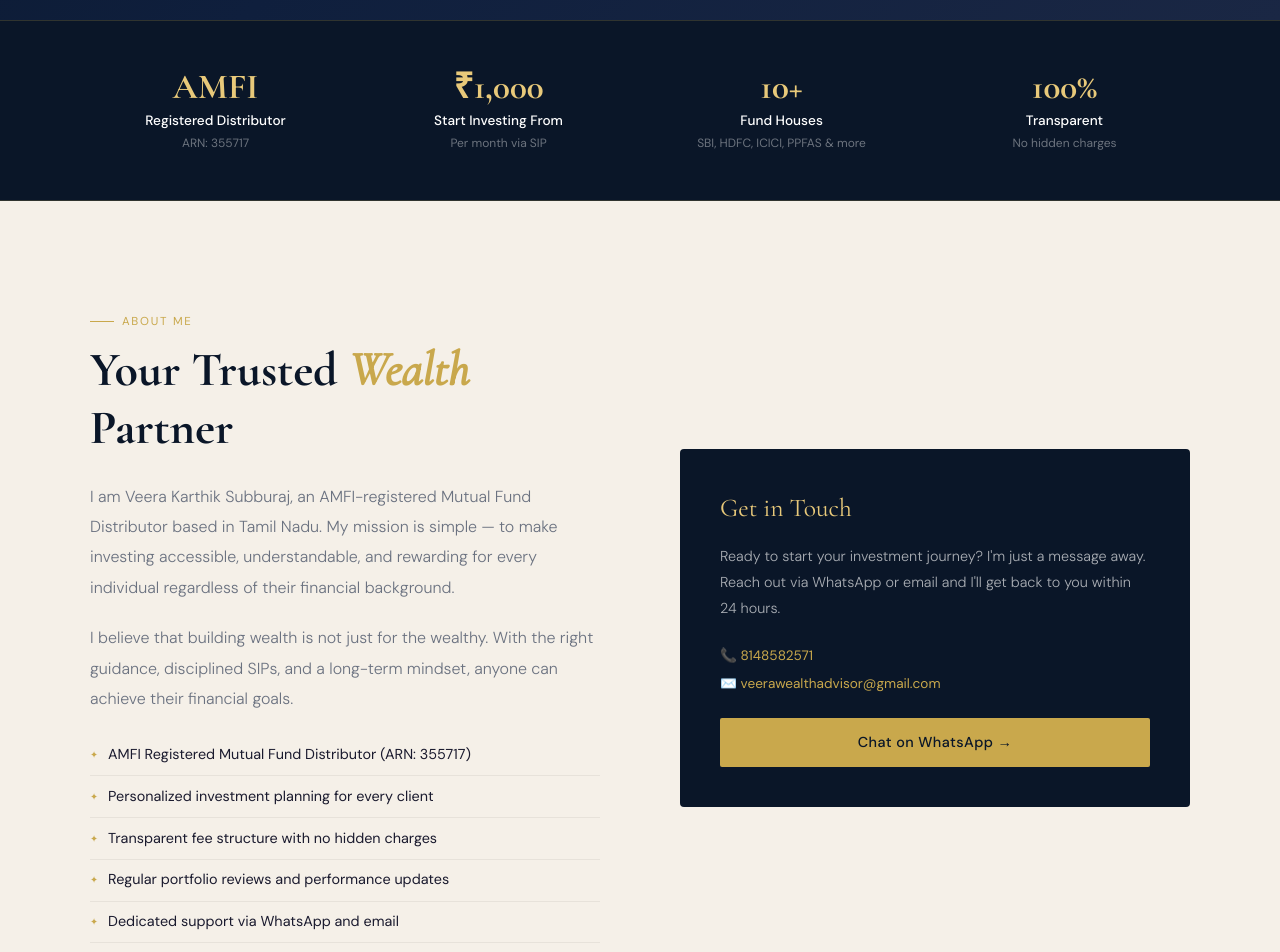
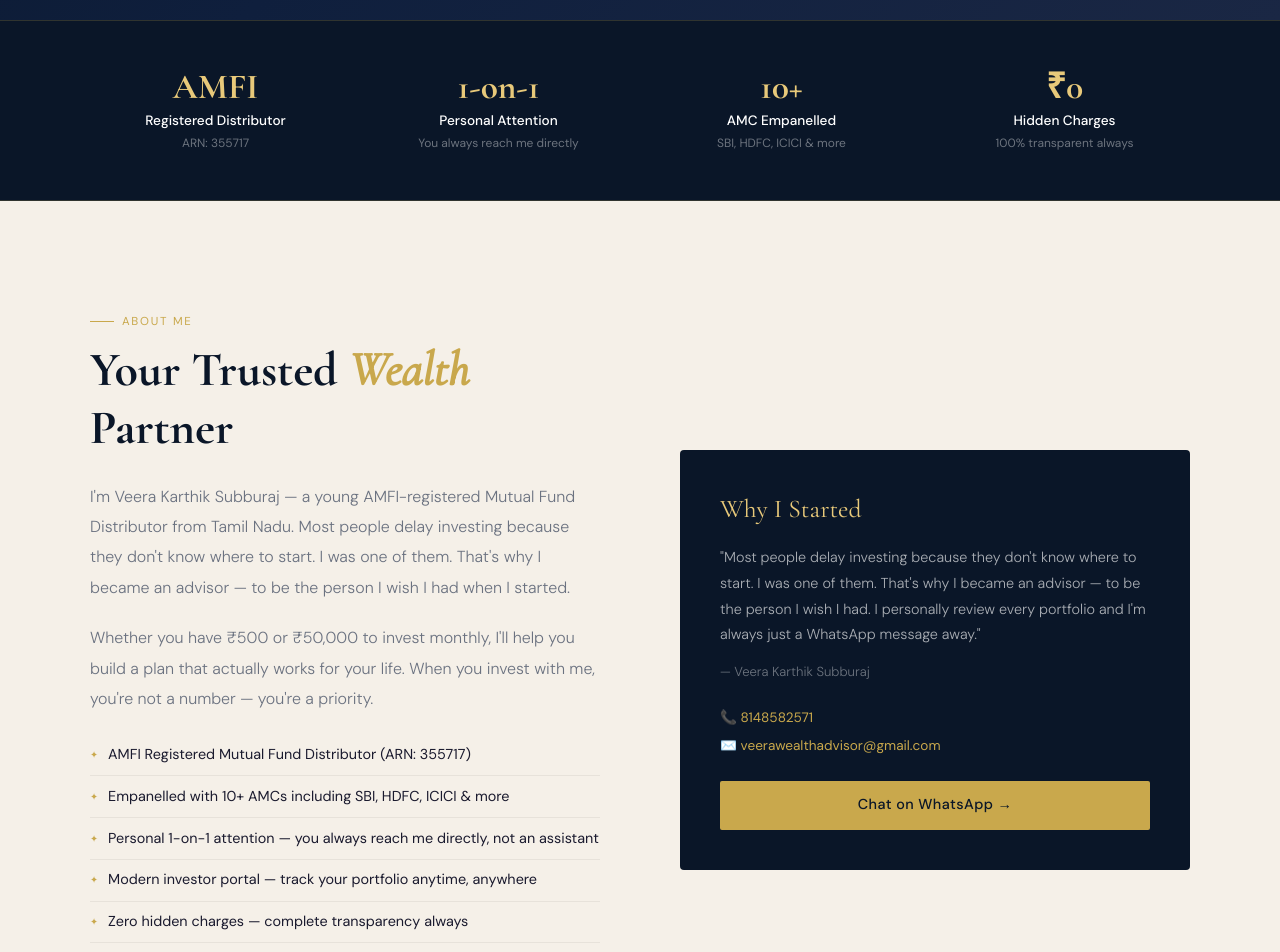
Before and after one commit to veerawealthadvisor/mf-portal, a Next.js app: page / in a window 1280 px wide. Shown: the part 780-1732 px from the top of the page. Built offline with nearby package versions, Linux system fonts and the light colour scheme; no server answers.

Commit message:
Update landing page with authentic story

```diff
--- a/app/page.tsx
+++ b/app/page.tsx
@@ -28,9 +28,9 @@ export default function Home() {
 
   const trust = [
     { number: "AMFI", label: "Registered Distributor", sub: "ARN: 355717" },
-    { number: "₹1,000", label: "Start Investing From", sub: "Per month via SIP" },
-    { number: "10+", label: "Fund Houses", sub: "SBI, HDFC, ICICI, PPFAS & more" },
-    { number: "100%", label: "Transparent", sub: "No hidden charges" },
+{ number: "1-on-1", label: "Personal Attention", sub: "You always reach me directly" },
+{ number: "10+", label: "AMC Empanelled", sub: "SBI, HDFC, ICICI & more" },
+{ number: "₹0", label: "Hidden Charges", sub: "100% transparent always" },
   ];
 
   return (
@@ -485,7 +485,7 @@ export default function Home() {
             <h1>Veera Karthik<br /><span>Subburaj</span></h1>
             <div className="arn-badge">ARN: 355717 · Registered with AMFI</div>
             <p className="hero-desc">
-              Helping individuals and families build long-term wealth through disciplined mutual fund investments. Start your journey with as little as ₹1,000 per month.
+  I started this journey because every Indian deserves a trusted advisor who actually cares — not just a commission agent. I work with a small group of investors personally, which means you always get my full attention. Start with as little as ₹1,000 per month.
 </p>
             <div className="hero-btns">
               <button className="btn-primary" onClick={() => setShowForm(true)}>Start Investing Today</button>
@@ -543,23 +543,25 @@ export default function Home() {
               <div className="section-tag">About Me</div>
               <h2>Your Trusted <em>Wealth</em> Partner</h2>
               <p className="about-text">
-                I am Veera Karthik Subburaj, an AMFI-registered Mutual Fund Distributor based in Tamil Nadu. My mission is simple — to make investing accessible, understandable, and rewarding for every individual regardless of their financial background.
+  I'm Veera Karthik Subburaj — a young AMFI-registered Mutual Fund Distributor from Tamil Nadu. Most people delay investing because they don't know where to start. I was one of them. That's why I became an advisor — to be the person I wish I had when I started.
 </p>
 <p className="about-text">
-                I believe that building wealth is not just for the wealthy. With the right guidance, disciplined SIPs, and a long-term mindset, anyone can achieve their financial goals.
+  Whether you have ₹500 or ₹50,000 to invest monthly, I'll help you build a plan that actually works for your life. When you invest with me, you're not a number — you're a priority.
 </p>
               <ul className="about-list">
                 <li>AMFI Registered Mutual Fund Distributor (ARN: 355717)</li>
-                <li>Personalized investment planning for every client</li>
-                <li>Transparent fee structure with no hidden charges</li>
-                <li>Regular portfolio reviews and performance updates</li>
-                <li>Dedicated support via WhatsApp and email</li>
+<li>Empanelled with 10+ AMCs including SBI, HDFC, ICICI & more</li>
+<li>Personal 1-on-1 attention — you always reach me directly, not an assistant</li>
+<li>Modern investor portal — track your portfolio anytime, anywhere</li>
+<li>Zero hidden charges — complete transparency always</li>
+<li>Currently working closely with a small, growing group of investors across Tamil Nadu 🌱</li>
               </ul>
             </div>
             <div>
               <div className="about-highlight">
-                <h3>Get in Touch</h3>
-                <p>Ready to start your investment journey? I'm just a message away. Reach out via WhatsApp or email and I'll get back to you within 24 hours.</p>
+  <h3>Why I Started</h3>
+  <p>"Most people delay investing because they don't know where to start. I was one of them. That's why I became an advisor — to be the person I wish I had. I personally review every portfolio and I'm always just a WhatsApp message away."</p>
+  <p style={{marginTop: "0.75rem", color: "rgba(255,255,255,0.4)", fontSize: "0.82rem"}}>— Veera Karthik Subburaj</p>
   <div className="about-contact">
     <a href="tel:8148582571">📞 8148582571</a>
     <a href="mailto:veerawealthadvisor@gmail.com">✉️ veerawealthadvisor@gmail.com</a>
```
Lines whose indentation alone changed are shown as unchanged.
